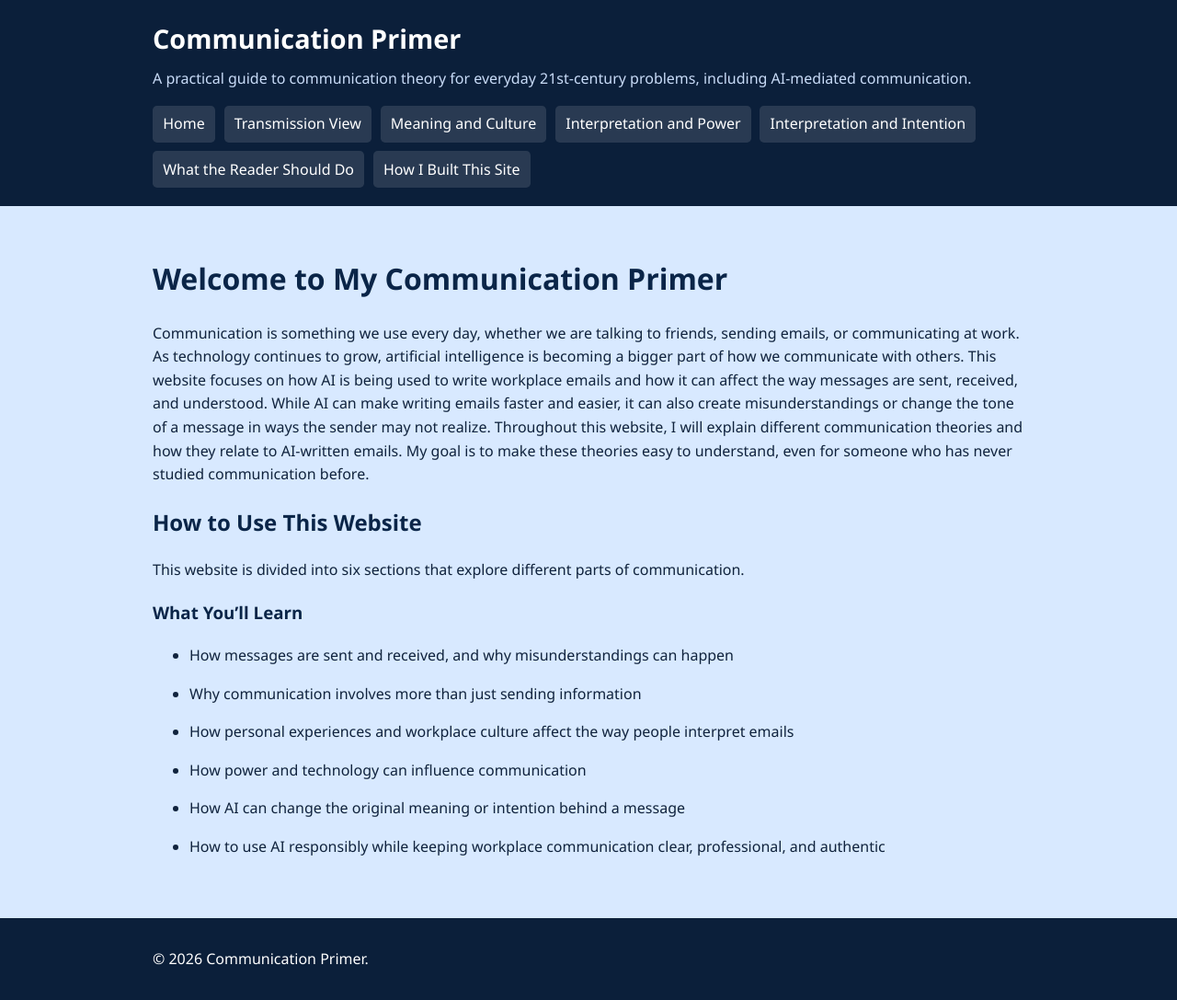
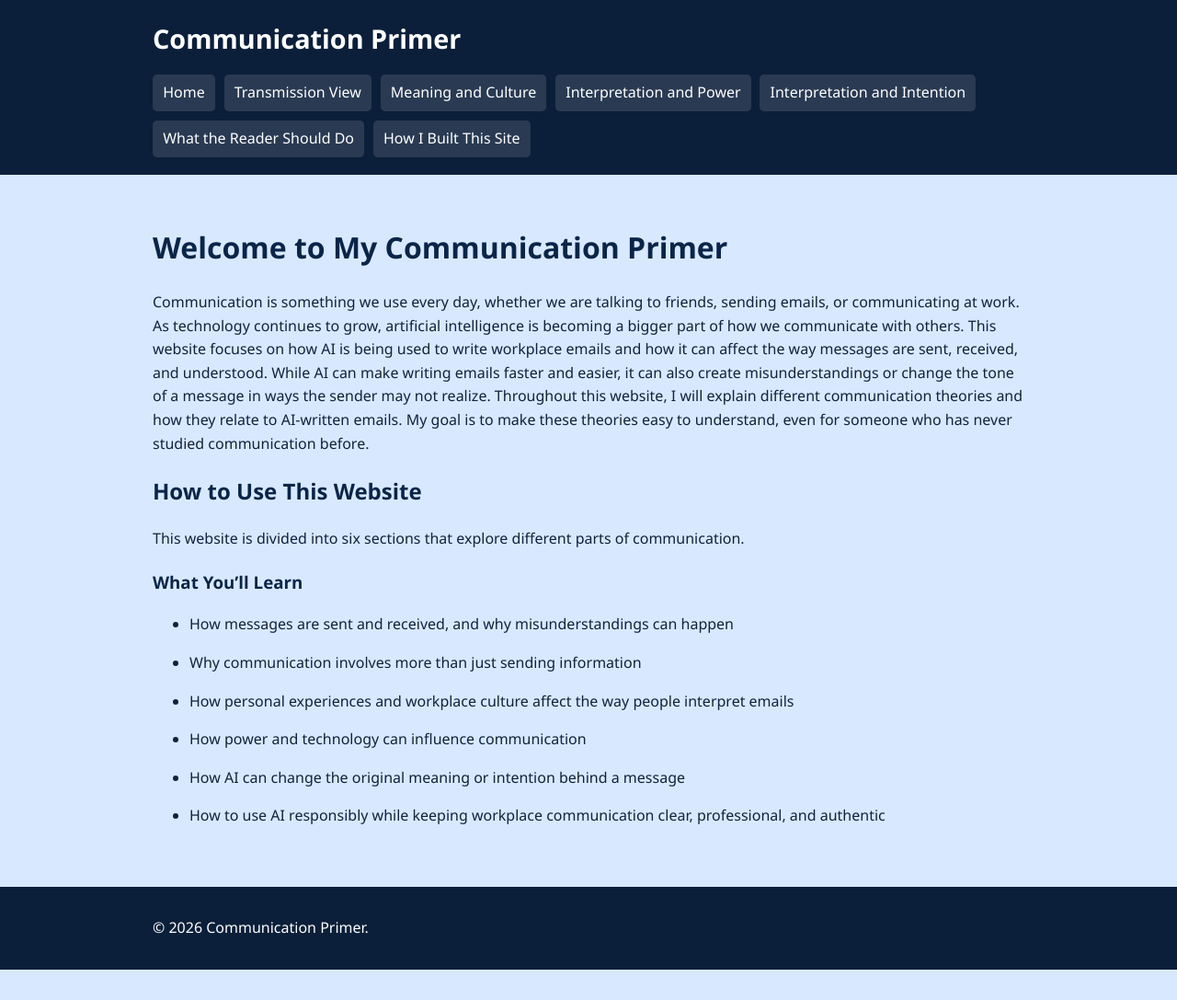
Before and after one commit to nevahall/comm-primer, a Jekyll site: the page built from index.md, in a window 1280 px wide. Shown: the whole page at 92% size. Built offline with Jekyll 4.4.1, drawn with Linux system fonts in a browser that asks for light colours; after the commit the page ends 1054 px from its top, so only the background shows below that.

Commit message:
Modify description in _config.yml
Updated the description field in the config file.

```diff
--- a/_config.yml
+++ b/_config.yml
@@ -1,5 +1,5 @@
 title: "Communication Primer"
-description: "A practical guide to communication theory for everyday 21st-century problems, including AI-mediated communication."
+description:
 url: "https://nevahall.github.io"
 baseurl: "/comm-primer"
 markdown: kramdown
```
